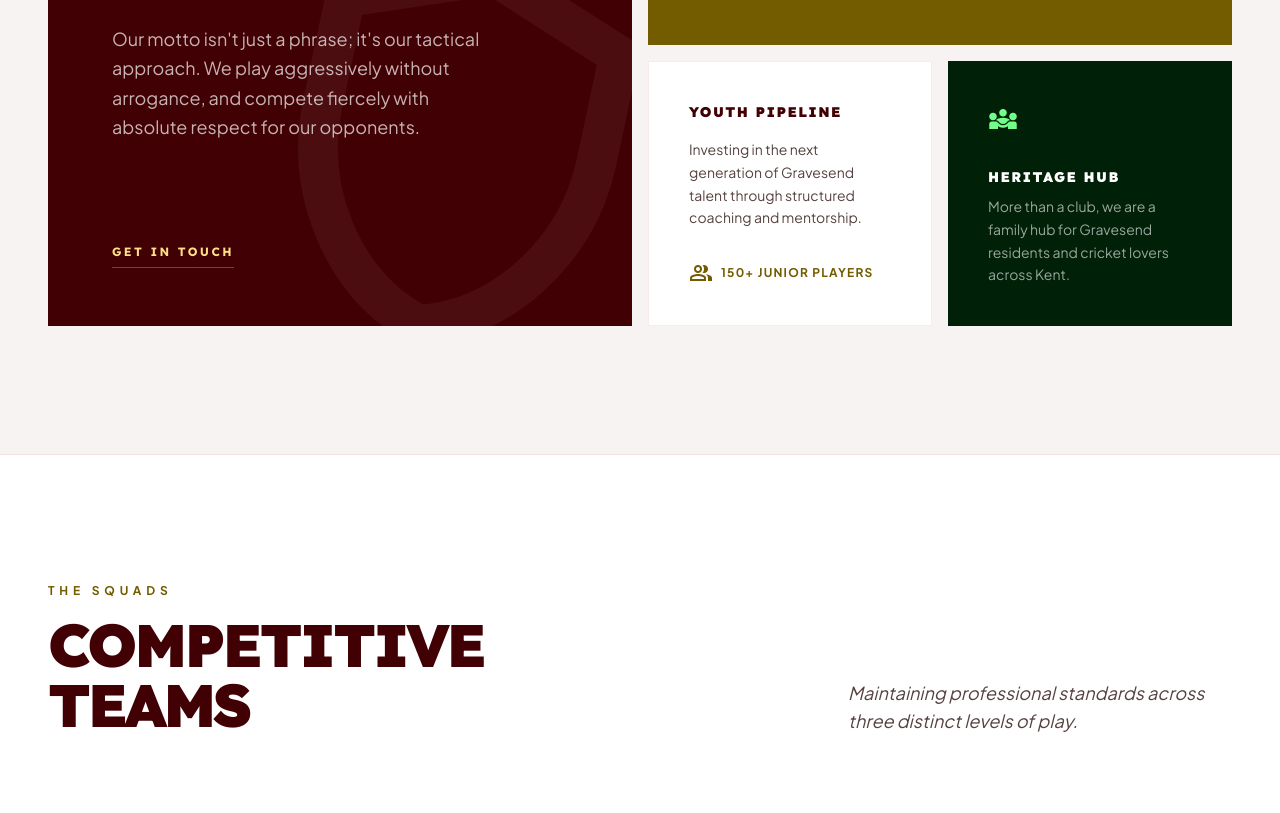
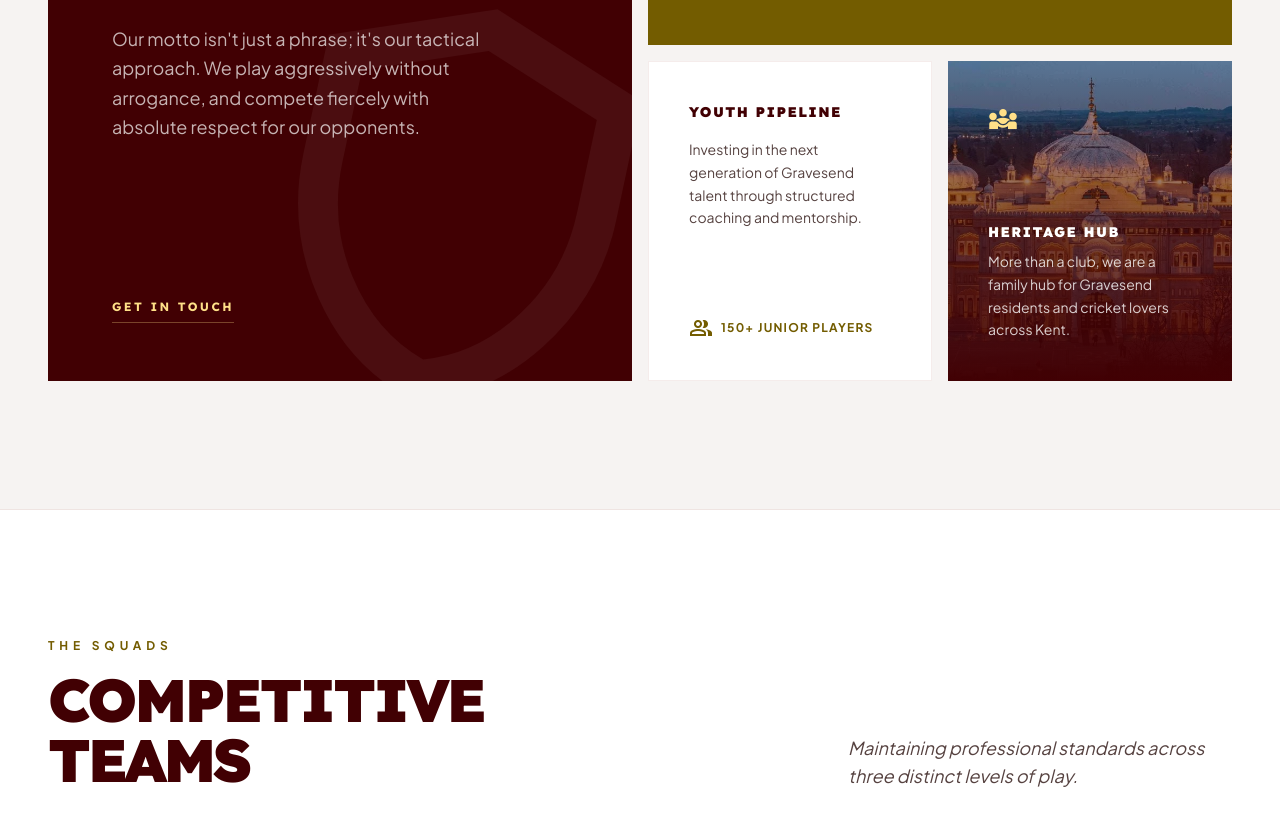
Before and after one commit to bccuk/bcc-gngcc-website, a plain HTML site: page about.html in a window 1280 px wide. Shown: the part 2305-3118 px from the top of the page. Drawn offline with nearby package versions, Linux system fonts and the light colour scheme.

Commit message:
Update Heritage Hub image

```diff
--- a/about.html
+++ b/about.html
@@ -205,11 +205,17 @@
                     </div>
 
                     <!-- Community -->
-                    <div class="bg-tertiary p-10 flex flex-col justify-between">
-                        <span class="material-symbols-outlined text-tertiary-fixed text-3xl">diversity_3</span>
-                        <div class="mt-6">
+                    <div class="relative min-h-[320px] overflow-hidden bg-primary p-10 flex flex-col justify-between group">
+                        <img
+                            src="assets/images/gng-gurudware.webp"
+                            alt="Illuminated Gurdwara building in Gravesend at dusk"
+                            class="absolute inset-0 h-full w-full object-cover transition-transform duration-700 group-hover:scale-105"
+                        />
+                        <div class="absolute inset-0 bg-gradient-to-t from-primary via-primary/65 to-primary/20"></div>
+                        <span class="material-symbols-outlined relative z-10 text-secondary-fixed text-3xl">diversity_3</span>
+                        <div class="relative z-10 mt-6 max-w-sm">
                             <h4 class="text-sm font-headline font-black text-white uppercase tracking-widest mb-2">Heritage Hub</h4>
-                            <p class="text-white/60 text-sm font-light leading-relaxed">More than a club, we are a family hub for Gravesend residents and cricket lovers across Kent.</p>
+                            <p class="text-white/80 text-sm font-light leading-relaxed">More than a club, we are a family hub for Gravesend residents and cricket lovers across Kent.</p>
                         </div>
                     </div>
                 </div>
```
Also changed, not shown: assets/images/gng-gurudware.jpg (added), assets/images/gng-gurudware.webp (added).
